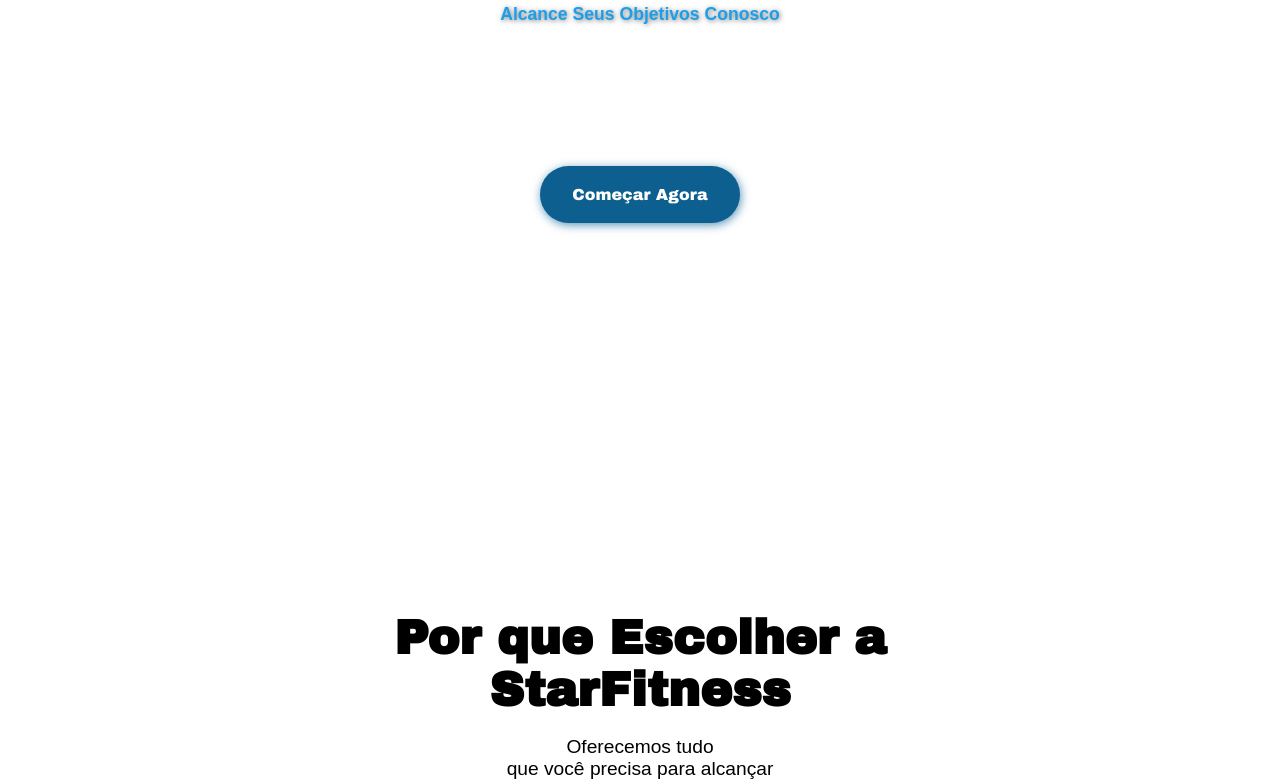
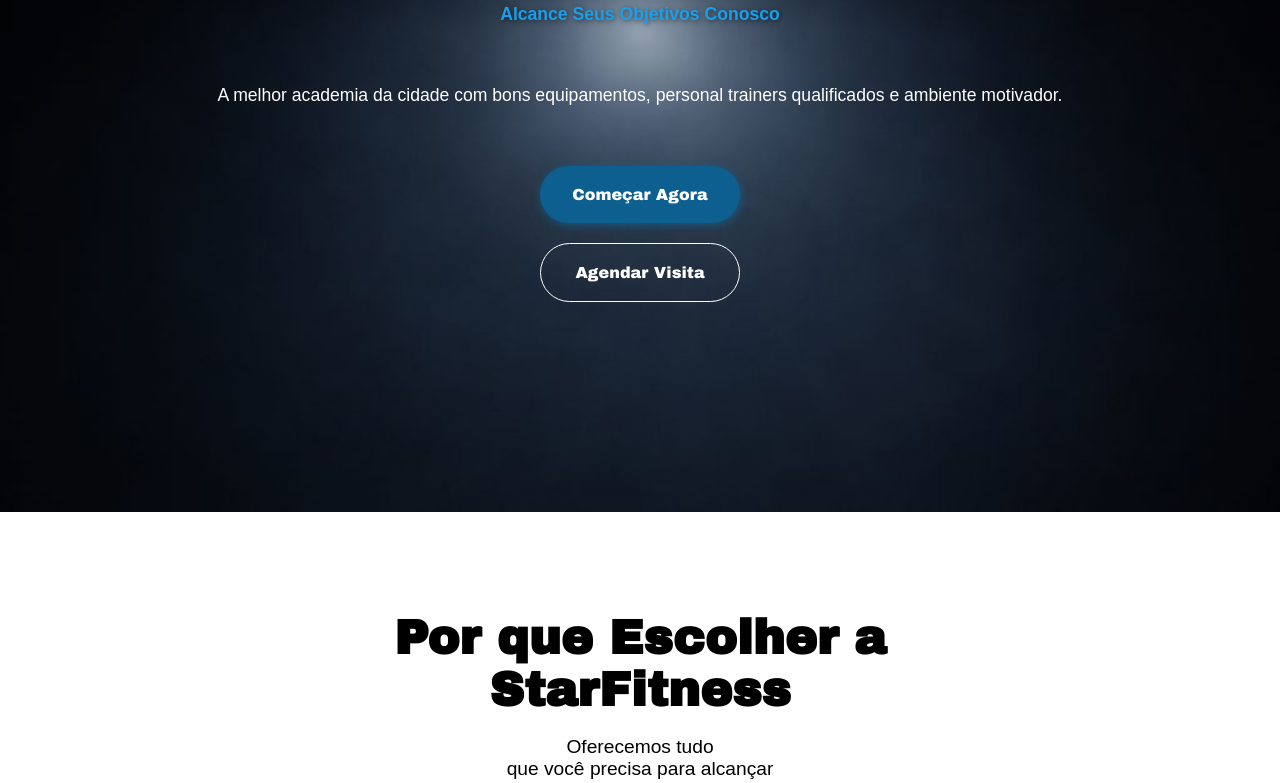
Before and after one commit to lucasrenatolu5-spec/projeto-academia, a plain HTML site: page index.html in a window 1280 px wide. Shown: the part 363-1146 px from the top of the page. Drawn offline with nearby package versions, Linux system fonts and the light colour scheme.

Commit message:
site att

```diff
--- a/style.css
+++ b/style.css
@@ -31,10 +31,10 @@ span.material-symbols-outlined{
 }
 
 header{
-   background-image: linear-gradient(to top, black);
+   background: url(imagens/af25fb5b-f2b8-4aa0-8b26-3efa3cc96e81.jpeg) top left, no-repeat;
    background-size: cover;
    height: 800px;
-   background-attachment: scroll;
+
    font-family: "Archivo Black", sans-serif;
 }
 
@@ -165,7 +165,7 @@ section.cards{
 
 .card1 h3{
     margin-top: 20px;
-    font-family: "Archivo Black", sans-serif;
+    font-family: Arial, Helvetica, sans-serif;
     max-width: 700px;
 }
 
```
Also changed, not shown: imagens/af25fb5b-f2b8-4aa0-8b26-3efa3cc96e81.jpeg (added).
